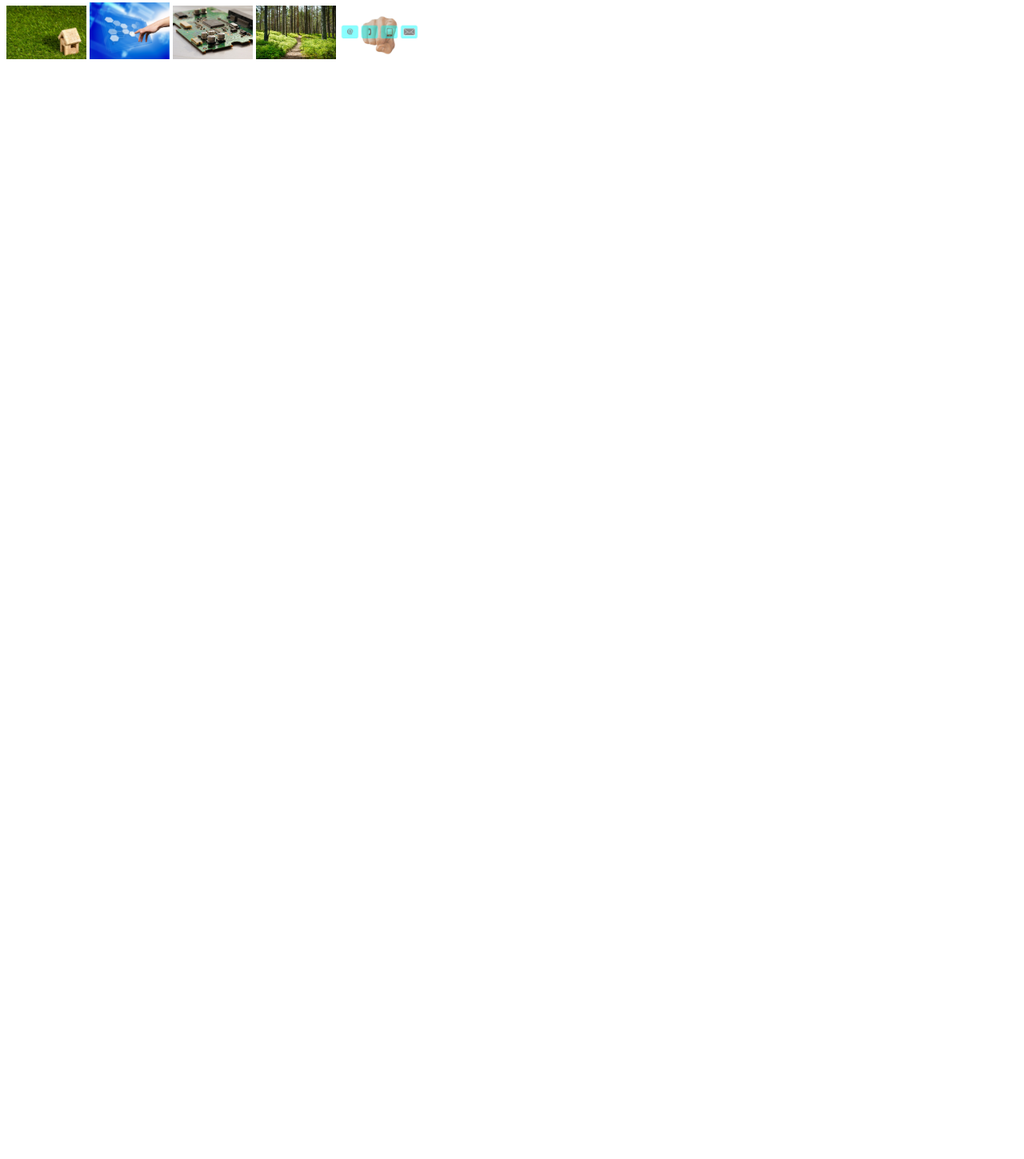
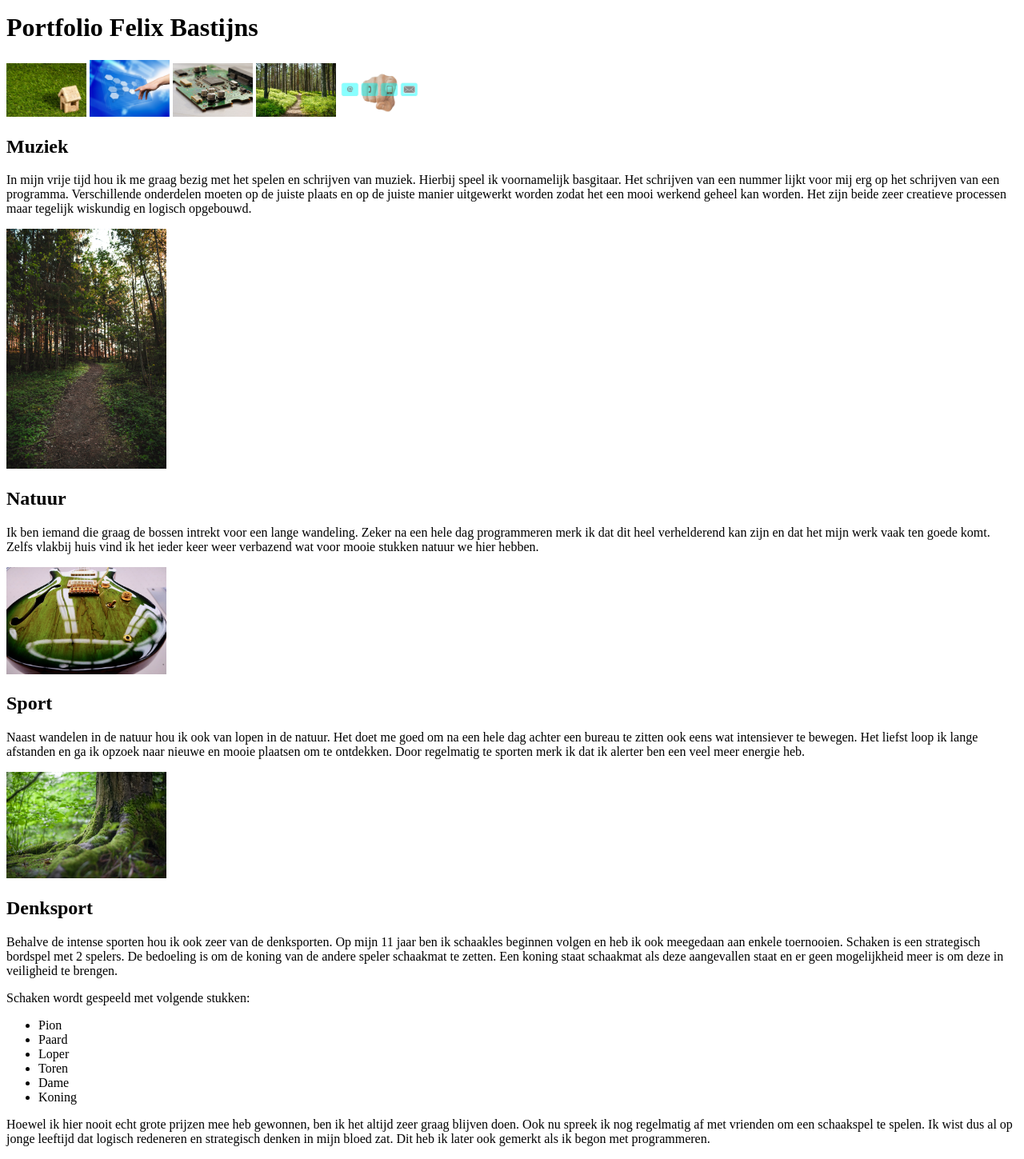
Before and after one commit to Felix5746/Project-1, a plain HTML site: page hobby.html in a window 1280 px wide. Shown: the part 5-1454 px from the top of the page at 80% size. Before the commit the page ends 800 px from the top, so only its background shows below. Drawn offline with Linux system fonts and the light colour scheme.

Commit message:
hobby.html bijwerken en favicon toevoegen

```diff
--- a/hobby.html
+++ b/hobby.html
@@ -1,19 +1,84 @@
 <!DOCTYPE html>
 <html lang="en">
+
 <head>
     <meta charset="UTF-8">
     <meta http-equiv="X-UA-Compatible" content="IE=edge">
     <meta name="viewport" content="width=device-width, initial-scale=1.0">
-    <meta name="author" content = "Felix Bastijns">
+    <meta name="author" content="Felix Bastijns">
     <title>Hobby</title>
+    <link rel="icon" type="image/x-icon" href="/Afbeeldingen/favicon.ico">
 </head>
+
 <body>
+    <h1>Portfolio Felix Bastijns</h1>
     <div>
         <a href="index.html"><img src="Afbeeldingen/Home.jpg" alt="Small wooden house on grass" width="100px"></a>
-        <a href="cv.html"><img src="Afbeeldingen/CV_2.jpg" alt="Blauw hologram met honingraat structuur" width="100px"></a>
+        <a href="cv.html"><img src="Afbeeldingen/CV_2.jpg" alt="Blauw hologram met honingraat structuur"
+                width="100px"></a>
         <a href="ervaring.html"><img src="Afbeeldingen/IT_2.jpg" alt="Close-up van een chip" width="100px"></a>
         <a href="hobby.html"><img src="Afbeeldingen/Forest_1.jpg" alt="Wandelpad in het bos" width="100px"></a>
-        <a href="contact.html"><img src="Afbeeldingen/Contact_1.jpg" alt="Contact iconen met wijzend vinger op de achtergrond" width="100px"></a>
+        <a href="contact.html"><img src="Afbeeldingen/Contact_1.jpg"
+                alt="Contact iconen met wijzend vinger op de achtergrond" width="100px"></a>
     </div>
+
+    <h2>Muziek</h2>
+
+    <p>
+        In mijn vrije tijd hou ik me graag bezig met het spelen en schrijven van
+        muziek. Hierbij speel ik voornamelijk basgitaar. Het schrijven van een
+        nummer lijkt voor mij erg op het schrijven van een programma. Verschillende
+        onderdelen moeten op de juiste plaats en op de juiste manier uitgewerkt
+        worden zodat het een mooi werkend geheel kan worden. Het zijn beide zeer
+        creatieve processen maar tegelijk wiskundig en logisch opgebouwd.
+    </p>
+
+    <img src="/Afbeeldingen/Trial.jpg" alt="Looppad in het bos" width="200px">
+
+    <h2>Natuur</h2>
+
+    <p>
+        Ik ben iemand die graag de bossen intrekt voor een lange wandeling. Zeker na een hele dag programmeren merk ik
+        dat dit heel verhelderend kan zijn en dat het mijn werk vaak ten goede komt. Zelfs vlakbij huis vind ik het
+        ieder keer weer verbazend wat voor mooie stukken natuur we hier hebben.
+    </p>
+    <img src="/Afbeeldingen/Guitar.jpg" alt="Groene gitaar" width="200px">
+    <h2>Sport</h2>
+
+    <p>
+        Naast wandelen in de natuur hou ik ook van lopen in de natuur. Het doet me goed om na een hele dag achter een
+        bureau te zitten ook eens wat intensiever te bewegen. Het liefst loop ik lange afstanden en ga ik opzoek naar
+        nieuwe en mooie plaatsen om te ontdekken. Door regelmatig te sporten merk ik dat ik alerter ben een veel meer
+        energie heb.
+    </p>
+    <img src="/Afbeeldingen/Forest_2.jpg" alt="Oude boom vol mos" width="200px">
+    <h2>Denksport</h2>
+
+    <p>
+        Behalve de intense sporten hou ik ook zeer van de denksporten. Op mijn 11 jaar ben ik schaakles beginnen volgen
+        en heb ik ook meegedaan aan enkele toernooien. Schaken is een strategisch bordspel met 2 spelers. De bedoeling
+        is om de koning van de andere speler schaakmat te zetten. Een koning staat schaakmat als deze aangevallen staat
+        en er geen mogelijkheid meer is om deze in veiligheid te brengen.
+    </p>
+
+    <p>Schaken wordt gespeeld met volgende stukken:</p>
+
+    <ul>
+        <li>Pion</li>
+        <li>Paard</li>
+        <li>Loper</li>
+        <li>Toren</li>
+        <li>Dame</li>
+        <li>Koning</li>
+    </ul>
+
+    <p>
+        Hoewel ik hier nooit echt grote prijzen mee heb gewonnen, ben ik het altijd zeer graag blijven doen. Ook nu
+        spreek ik nog regelmatig af met vrienden om een schaakspel te spelen. Ik wist dus al op jonge leeftijd dat
+        logisch redeneren en strategisch denken in mijn bloed zat. Dit heb ik later ook gemerkt als ik begon met
+        programmeren.
+    </p>
+
 </body>
+
 </html>
```
Also changed, not shown: contact.html (+1 -0 lines), cv.html (+1 -0 lines), ervaring.html (+1 -0 lines), index.html (+1 -0 lines), Afbeeldingen/Trial.jpg (added), Afbeeldingen/favicon.ico (added), Voorbeelden/Example_1.jpg (deleted), Voorbeelden/Example_2.jpg (deleted), Voorbeelden/Example_3.jpg (deleted), 1 other file.
